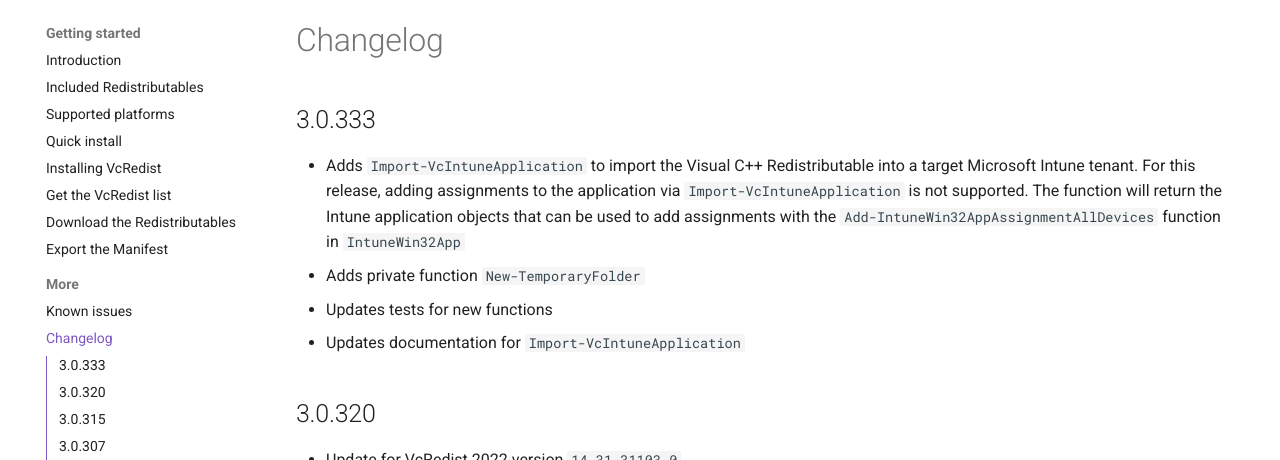
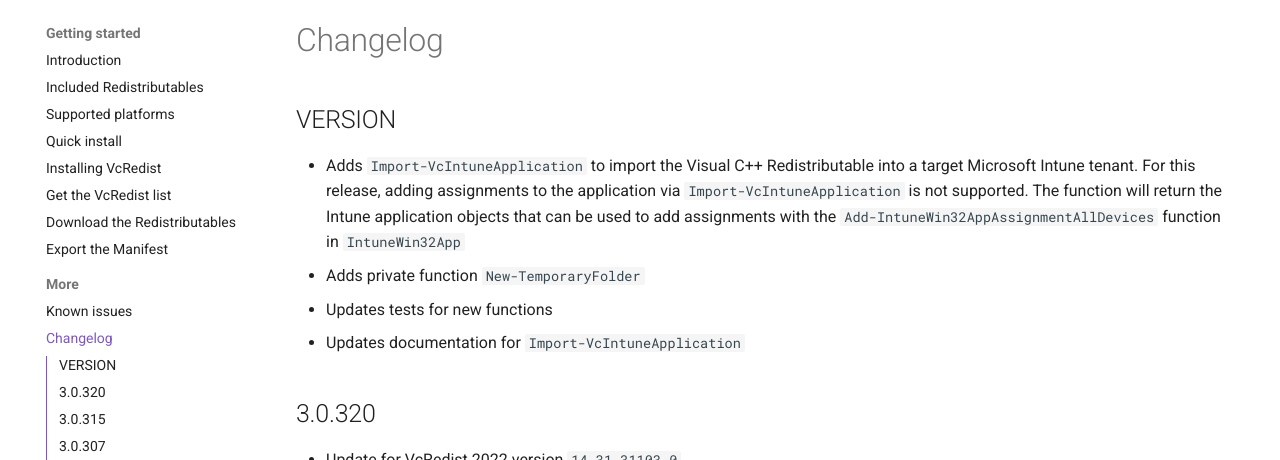
Before and after one commit to aaronparker/vcredist, an MkDocs documentation site: the page built from docs/changelog.md, in a window 1280 px wide and 900 px high. Shown: the part 126-586 px from the top of the window. Built offline with MkDocs 1.6.1 and Material for MkDocs 9.7.7, drawn with Linux system fonts in a browser that asks for light colours; comment, search, counter and statistics services are not loaded.

```diff
--- a/docs/changelog.md
+++ b/docs/changelog.md
@@ -1,6 +1,6 @@
 # Changelog
 
-## 3.0.333
+## VERSION
 
 * Adds `Import-VcIntuneApplication` to import the Visual C++ Redistributable into a target Microsoft Intune tenant. For this release, adding assignments to the application via `Import-VcIntuneApplication` is not supported. The function will return the Intune application objects that can be used to add assignments with the `Add-IntuneWin32AppAssignmentAllDevices` function in `IntuneWin32App`
 * Adds private function `New-TemporaryFolder`
```
Also changed, not shown: 1 other file.
